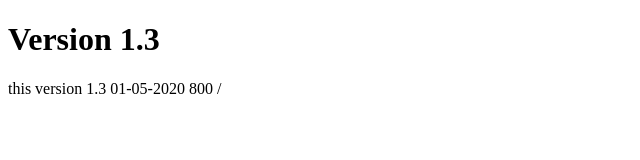
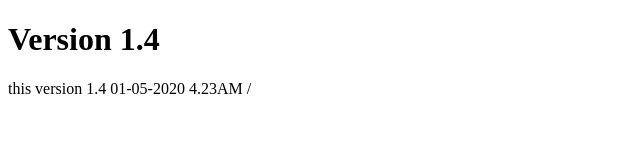
Before and after one commit to ogmsat/fargate-cicd, a plain HTML site: page index.html in a window 1280 px wide. Shown: the full height of the page, 0-640 px from the left. Drawn offline with Linux system fonts and the light colour scheme.

Commit message:
Update index.html

```diff
--- a/index.html
+++ b/index.html
@@ -2,8 +2,8 @@
 <html>
 <body>
 
-<h1>Version 1.3</h1>
-</h2>this version 1.3 01-05-2020 800 /</h2>
+<h1>Version 1.4</h1>
+</h2>this version 1.4 01-05-2020 4.23AM /</h2>
 
 </body>
 </html>
```
